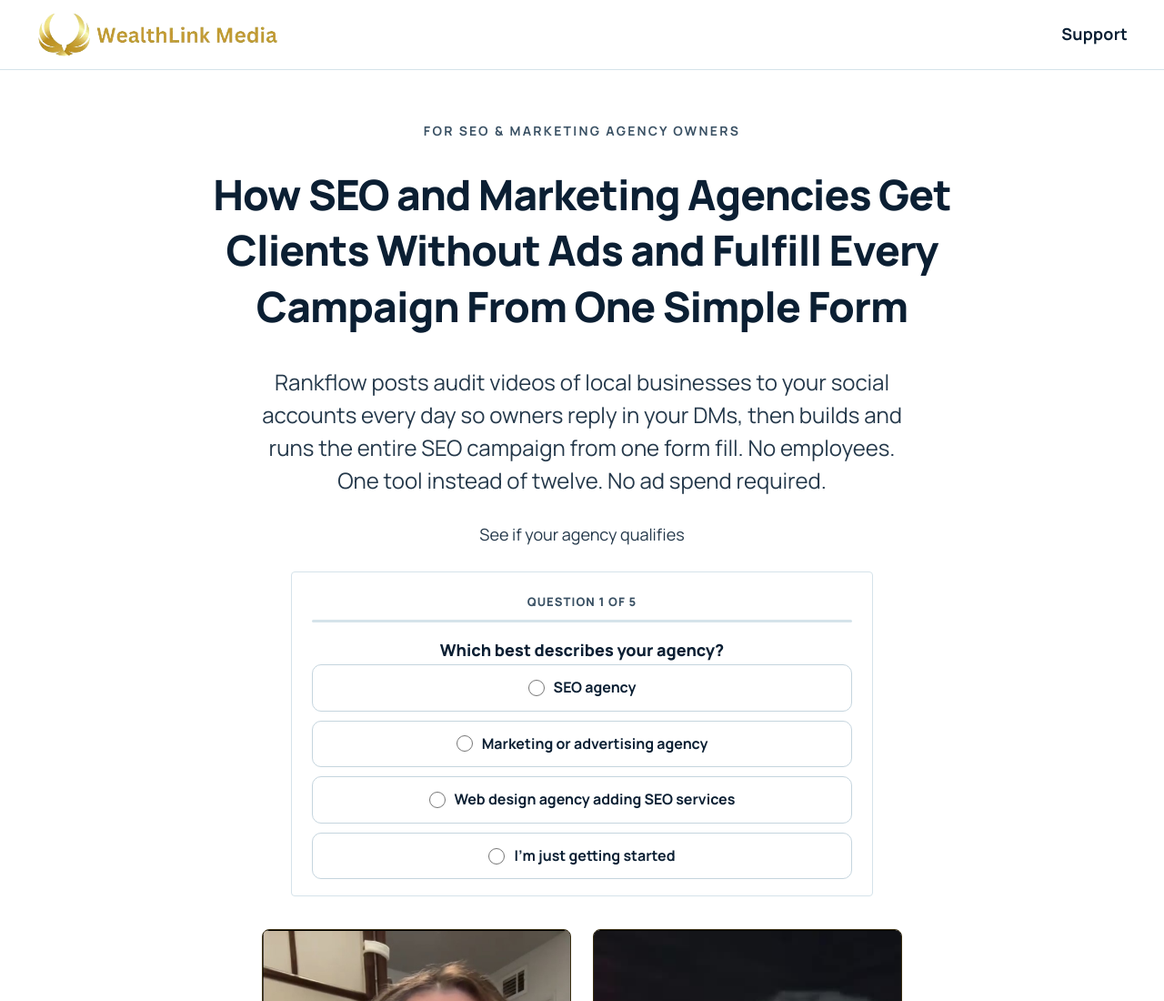
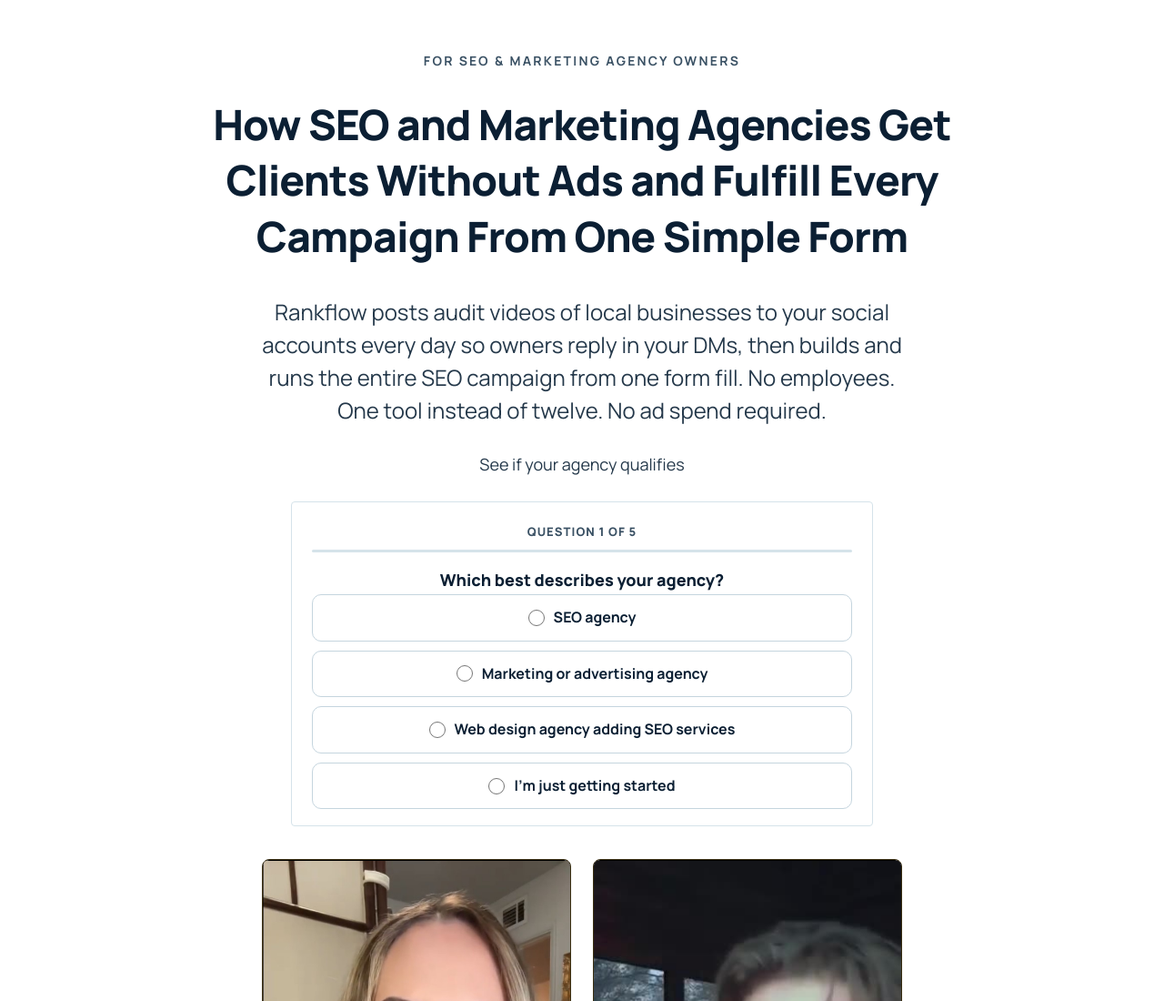
Before and after one commit to wealthlinkmedia1997/rankflow, a plain HTML site: page index.html in a window 1280 px wide. Shown: the top 1100 px of the page at 91% size. Drawn offline with Linux system fonts and the light colour scheme.

Commit message:
Remove the header from the opt-in page
Start the page on the eyebrow and headline. The RankFlow page keeps its own header.

Co-authored-by: wealthlinkmedia1997 <wealthlinkmedia1997@users.noreply.github.com>

```diff
--- a/css/style.css
+++ b/css/style.css
@@ -370,15 +370,6 @@ a{color:var(--gold-hi)}
   color-scheme:light;
   font-family:"Manrope","Segoe UI","Avenir Next",system-ui,sans-serif;
 }
-.p-home .site-header{
-  background:#fff;
-  border-bottom:1px solid #D5E3EA;
-}
-.p-home .header-nav a{color:#0B1F33}
-.p-home .header-nav a:hover,
-.p-home .header-nav a[aria-current="page"]{color:#0C5E72}
-.p-home .header-nav a:focus-visible,
-.p-home .brand:focus-visible{outline-color:#0C5E72}
 .p-home .home-hero{
   width:100%;
   max-width:860px;
--- a/index.html
+++ b/index.html
@@ -14,20 +14,6 @@
 <link rel="stylesheet" href="css/style.css">
 </head>
 <body class="p-home">
-
-<header class="site-header">
-  <div class="header-inner">
-    <a class="brand" href="index.html">
-      <picture>
-        <source srcset="assets/logo.webp" type="image/webp">
-        <img src="assets/logo.png" alt="WealthLink Media" width="961" height="187">
-      </picture>
-    </a>
-    <nav class="header-nav" aria-label="Primary">
-      <a href="support.html">Support</a>
-    </nav>
-  </div>
-</header>
 
 <main class="wrap">
   <section class="home-hero">
```
